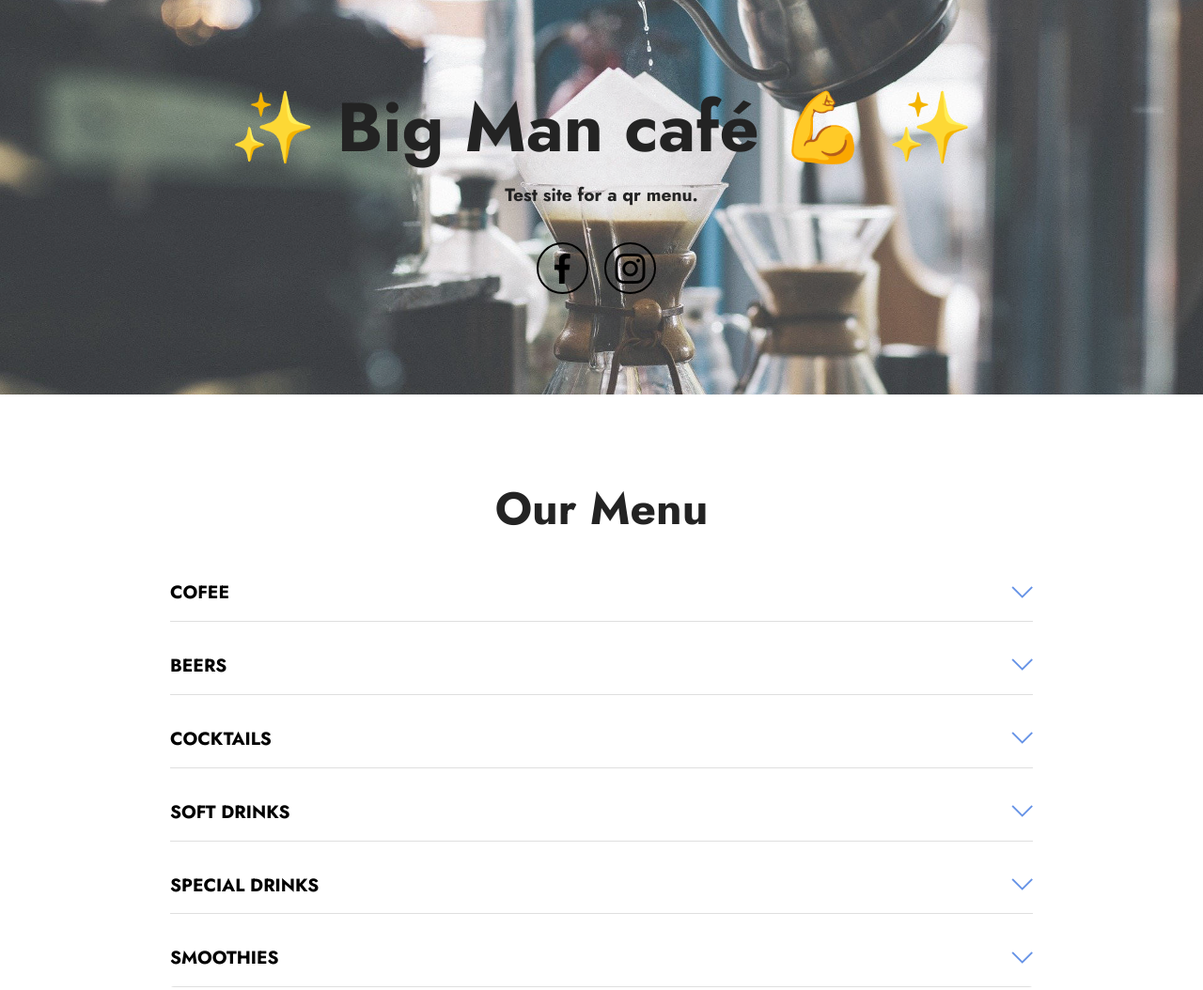
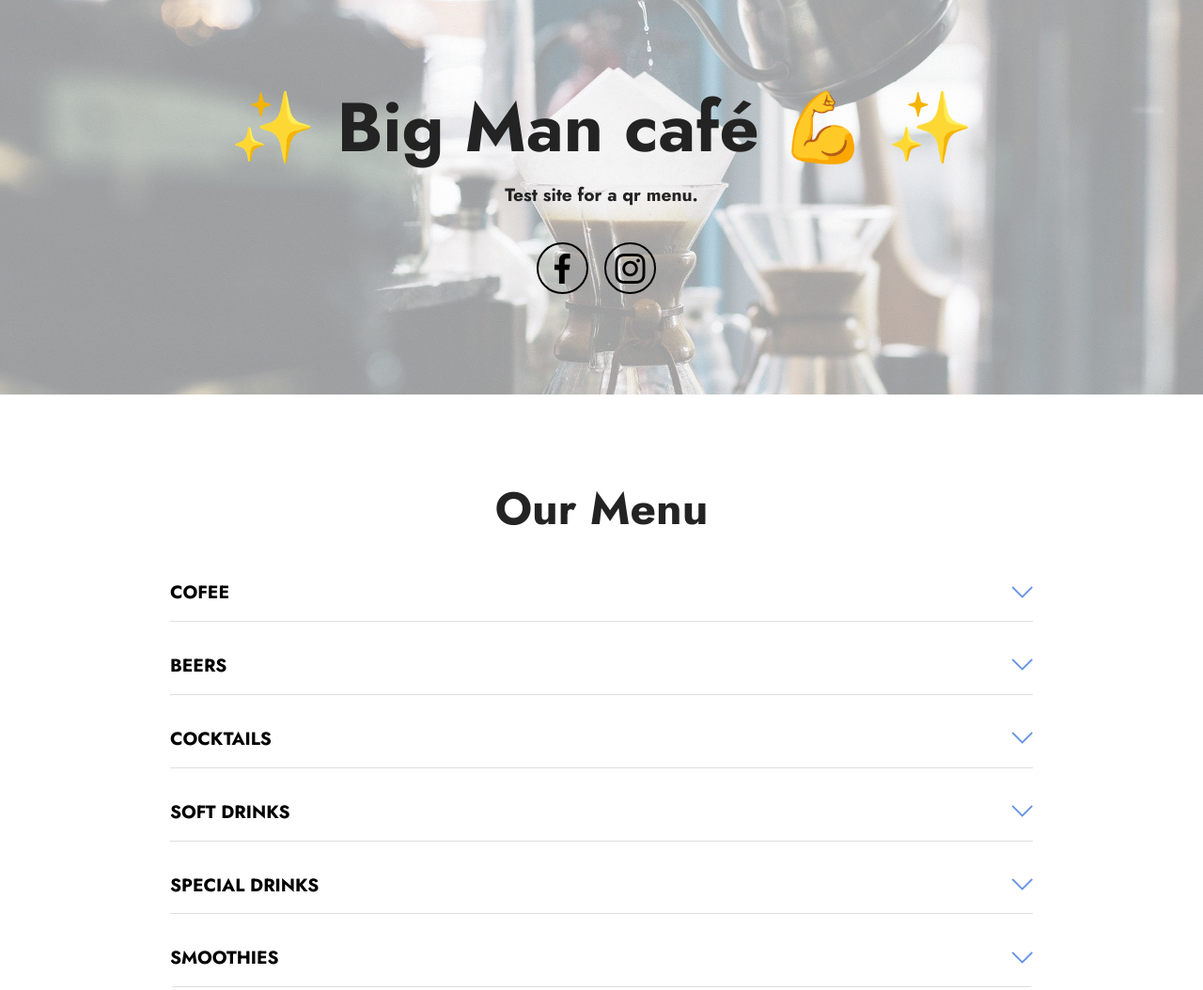
Before and after one commit to AxilleasT/BigManCafe, a plain HTML site: page index.html in a window 1280 px wide. Shown: the top 1054 px of the page at 94% size. Drawn offline with Linux system fonts and the light colour scheme; files whose address does not match are found by name.

Commit message:
Update index.html

```diff
--- a/index.html
+++ b/index.html
@@ -32,7 +32,7 @@
 
 
 
-    <div class="mbr-overlay" style="opacity: 0.2; background-color: rgb(255, 255, 255);"></div>
+    <div class="mbr-overlay" style="opacity: 0.6; background-color: rgb(255, 255, 255);"></div>
 
     <div class="align-center container-fluid">
         <div class="row justify-content-center">
```
